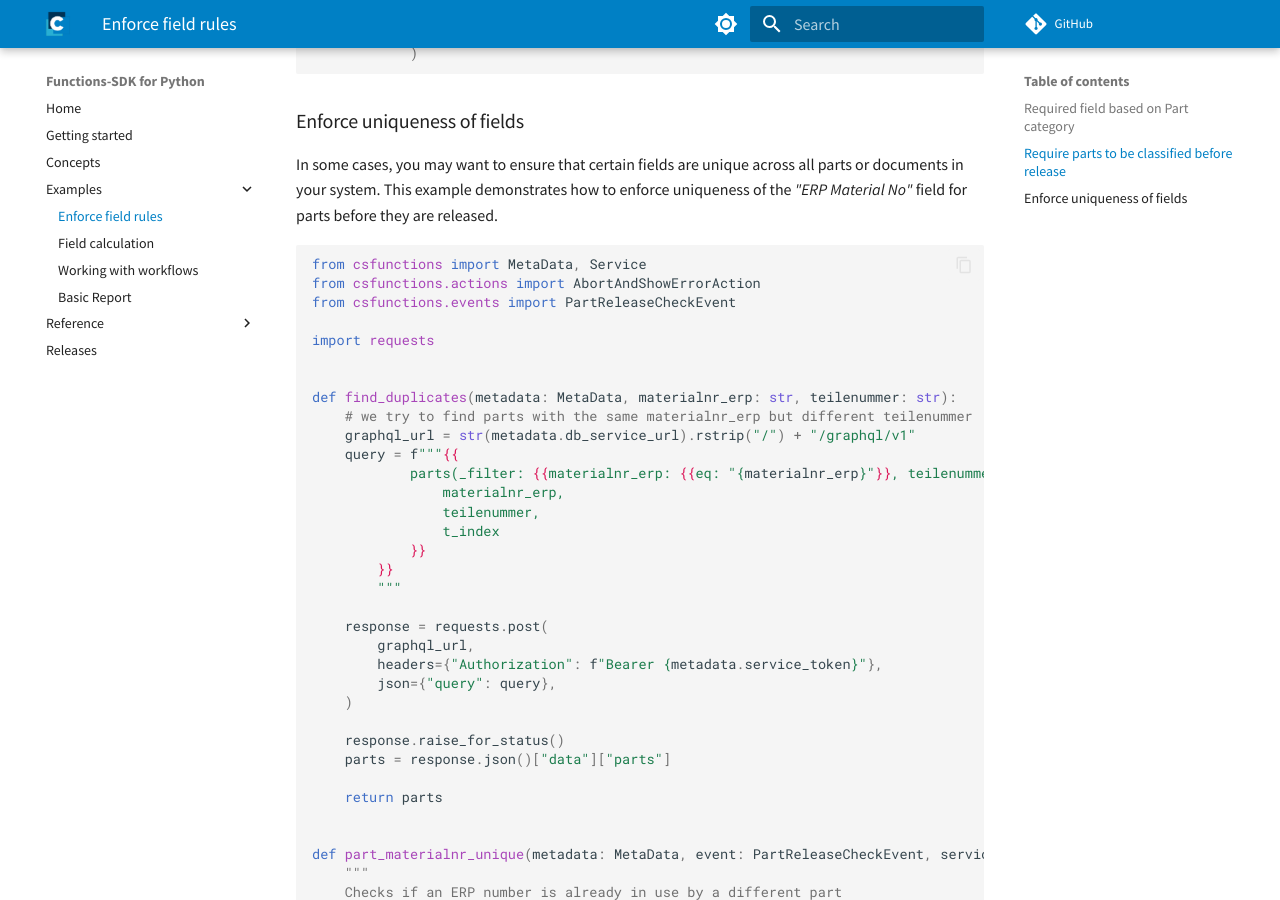
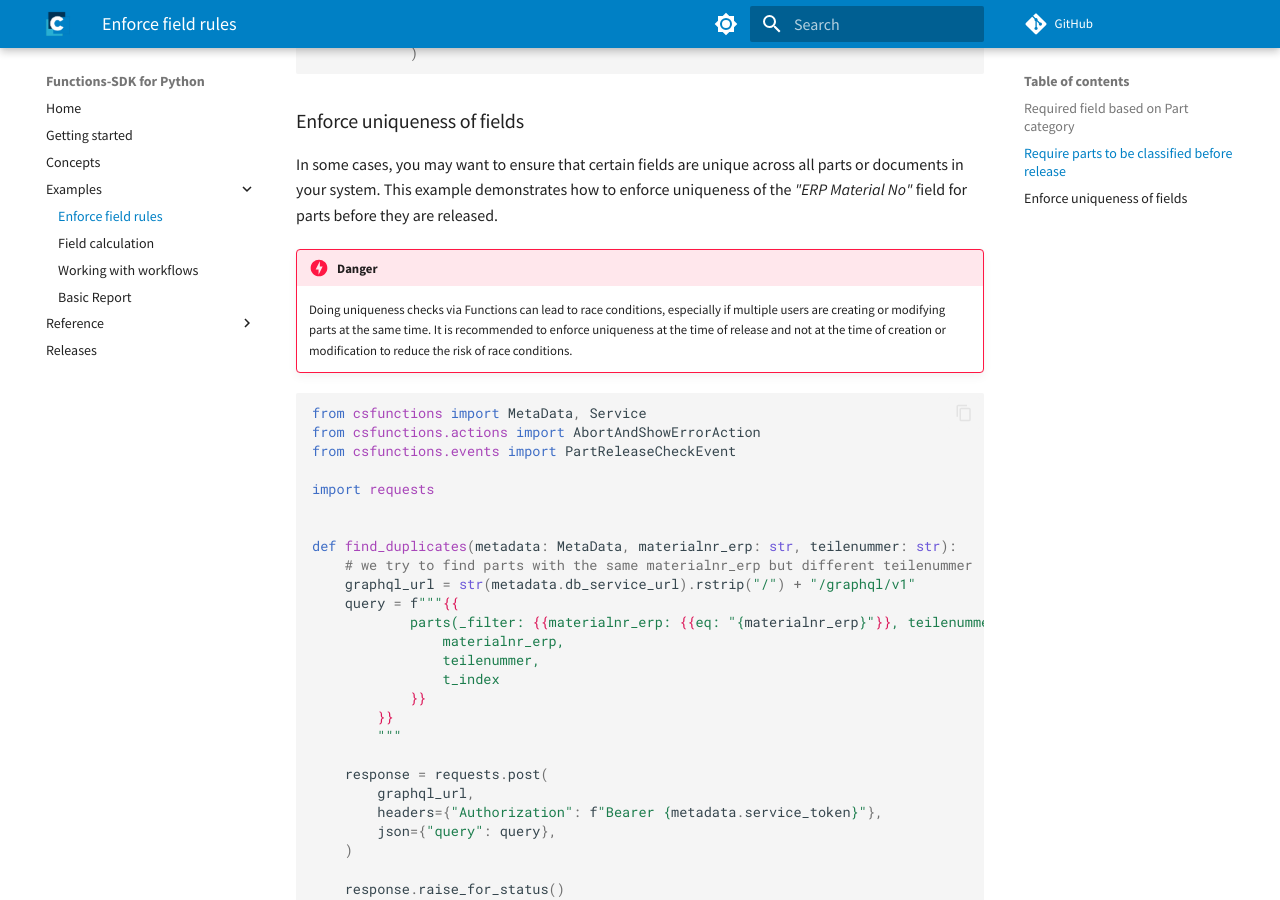
Before and after one commit to cslab/functions-sdk-python, an MkDocs documentation site: the page built from docs/examples/enforce_field_rules.md, in a window 1280 px wide and 900 px high, scrolled down 2176 px. Built offline with MkDocs 1.6.1 and Material for MkDocs 9.7.7, drawn with Linux system fonts in a browser that asks for light colours; comment, search, counter and statistics services are not loaded.

Commit message:
doc: Add warning about race conditions when doing uniqueness checks in Functions

````diff
--- a/docs/examples/enforce_field_rules.md
+++ b/docs/examples/enforce_field_rules.md
@@ -103,6 +103,10 @@ def parts_need_classification(
 In some cases, you may want to ensure that certain fields are unique across all parts or documents in your system.
 This example demonstrates how to enforce uniqueness of the *"ERP Material No"* field for parts before they are released.
 
+!!! danger
+    Doing uniqueness checks via Functions can lead to race conditions, especially if multiple users are creating or modifying parts at the same time. It is recommended to
+    enforce uniqueness at the time of release and not at the time of creation or modification to reduce the risk of race conditions.
+
 ```python
 from csfunctions import MetaData, Service
 from csfunctions.actions import AbortAndShowErrorAction
````
